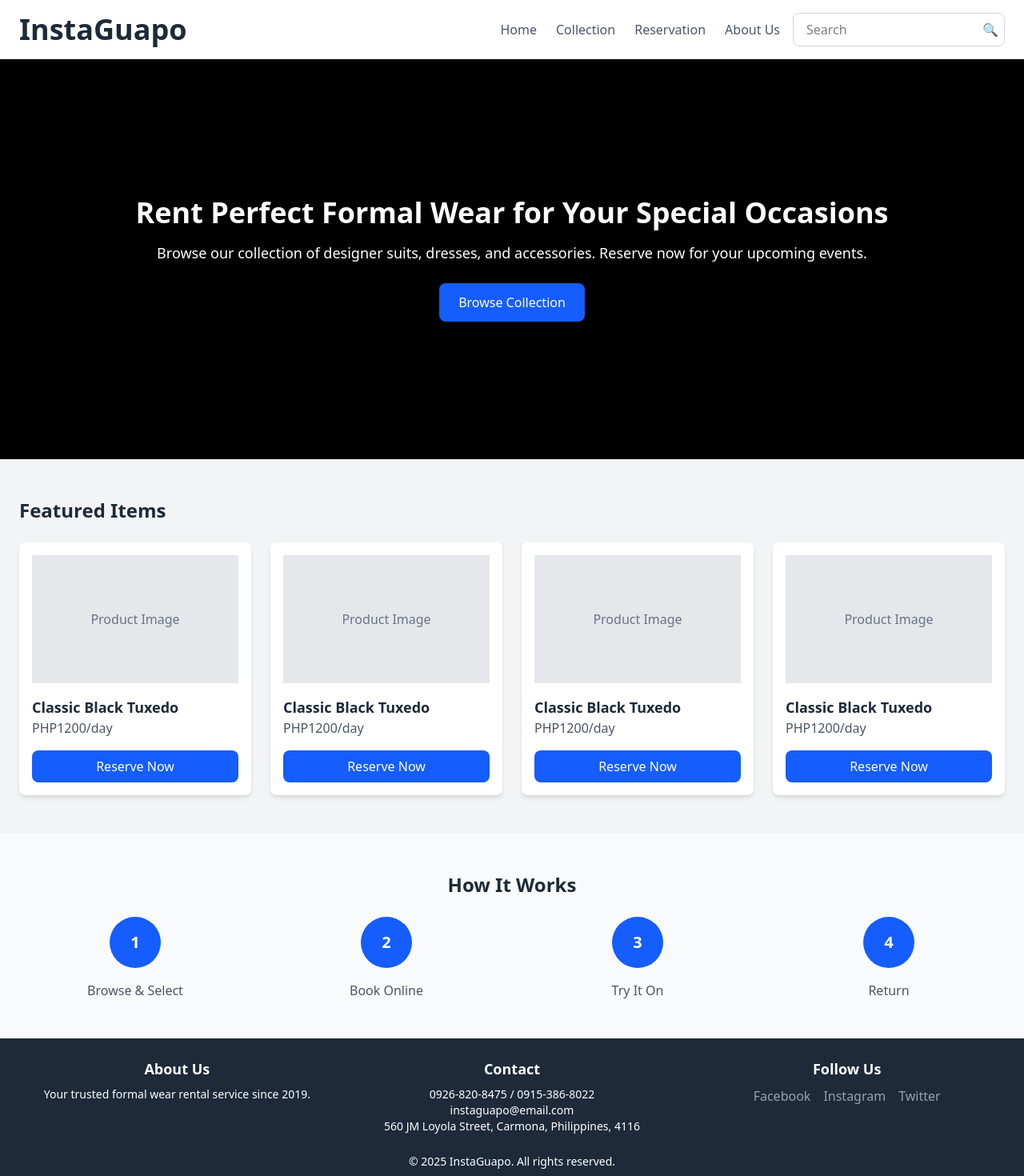
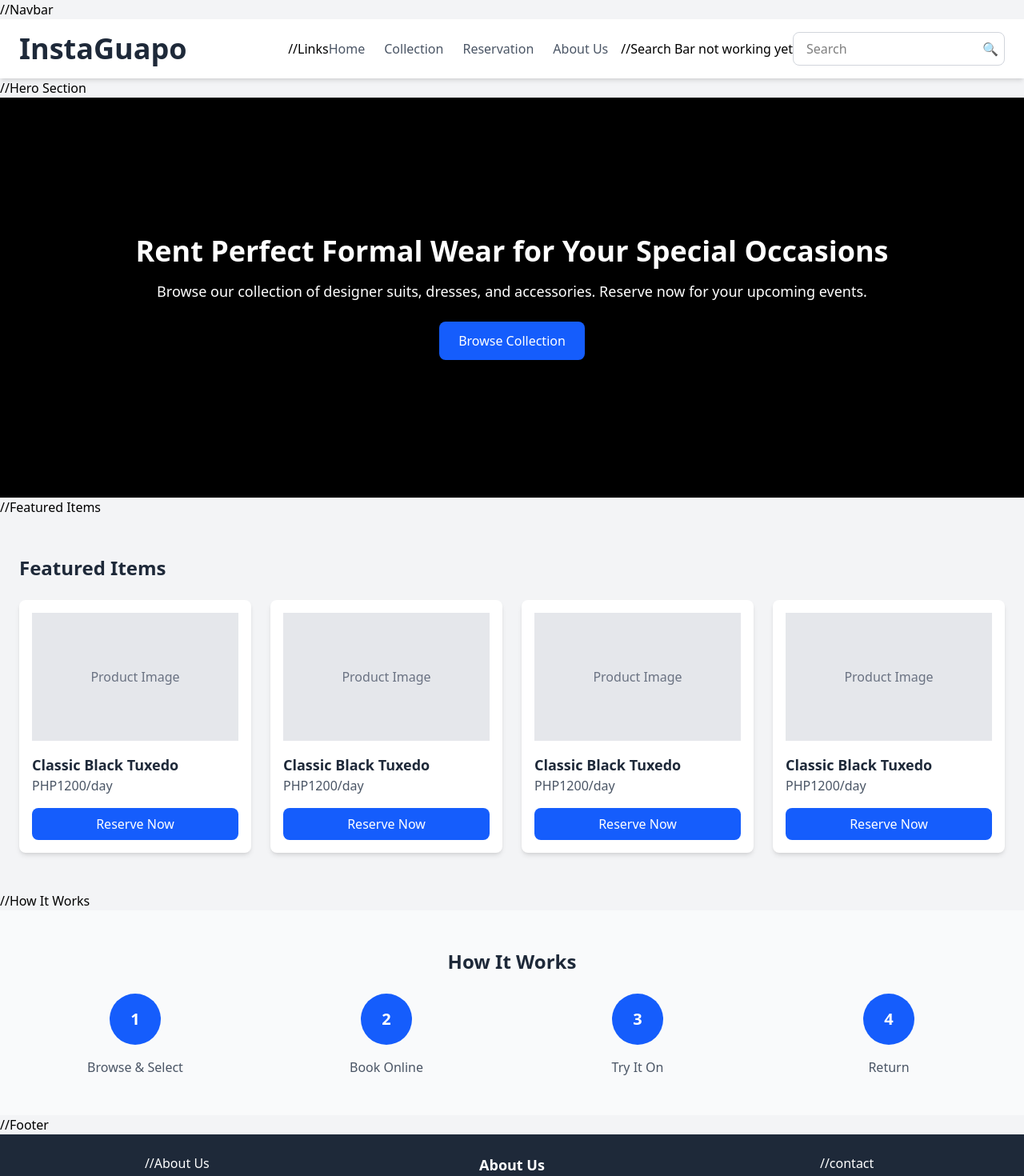
Before and after one commit to Markxuz/Instaguapo, a React (Vite) app in the folder Frontend/: page /Mainpage in a window 1280 px wide. Shown: the top 1470 px of the page at 80% size. Built offline with nearby package versions, Linux system fonts and the light colour scheme.

Commit message:
Add:Comm

```diff
--- a/Frontend/src/App.jsx
+++ b/Frontend/src/App.jsx
@@ -19,7 +19,7 @@ function App() {
                 <Route path="/Login" element={<Login />} />
                 <Route path="/Signup" element={<Signup />} />
 
-                // Protect Mainpage  Using ProtectedRoute //
+                // Protect Mainpage  Using ProtectedRoute
                 <Route path="/Mainpage" element={<Mainpage/>} />
                 <Route path="/Collection" element={<Collection/>} />
                 <Route path="/Reservation" element={<Reservation/>} />
--- a/Frontend/src/pages/Aboutus.jsx
+++ b/Frontend/src/pages/Aboutus.jsx
@@ -8,14 +8,14 @@ function Aboutus() {
             <div className="container mx-auto px-6 py-4 flex justify-between items-center">
               <h1 className="text-4xl font-bold text-gray-800">InstaGuapo</h1>
               <div className="flex items-center space-x-4">
-                {/* Navbar Links */}
+                //Navbar Links
                 <ul className="flex space-x-6">
                   <li><Link to="/Mainpage" className="text-gray-600 hover:text-gray-800">Home</Link></li>
                   <li><Link to="/collection" className="text-gray-600 hover:text-gray-800">Collection</Link></li>
                   <li><Link to="/reservation" className="text-gray-600 hover:text-gray-800">Reservation</Link></li>
                   <li><Link to="/aboutus" className="text-gray-600 hover:text-gray-800">About Us</Link></li>
                 </ul>
-                {/* Search Bar */}
+                //Search Bar not working yet
                 <div className="relative">
                   <input
                     type="text"
@@ -30,13 +30,13 @@ function Aboutus() {
             </div>
           </nav>
 
-          {/* About Us Section */}
+          //About Us
           <section className="container mx-auto px-6 py-12">
             <div className="text-center mb-12">
               <h2 className="text-3xl font-bold text-gray-800">About Us</h2>
             </div>
             <div className="flex flex-col md:flex-row items-center justify-center space-y-6 md:space-y-0 md:space-x-12">
-              {/* Image */}
+              //Image
               <div className="w-full md:w-1/2">
                 <img
                   src="https://via.placeholder.com/600x400"
@@ -44,7 +44,7 @@ function Aboutus() {
                   className="rounded-lg shadow-md"
                 />
               </div>
-              {/* About Us Text */}
+              //Description
               <div className="w-full md:w-1/2 text-center md:text-left">
                 <p className="text-gray-700 text-lg">
                   We are dedicated to providing the best reservation experience for
@@ -55,10 +55,10 @@ function Aboutus() {
             </div>
           </section>
 
-          {/* Contact Us Section */}
+          //Contact Us and Follow Us
           <section className="container mx-auto px-6 py-12">
             <div className="grid grid-cols-1 md:grid-cols-2 gap-12">
-              {/* Contact Us */}
+              //Contact Us
               <div className="text-center md:text-left">
                 <h3 className="text-2xl font-bold text-gray-800 mb-4">Contact Us</h3>
                 <p className="text-gray-700">
@@ -69,7 +69,7 @@ function Aboutus() {
                   📍 560 JM Loyola Street, Carmona, Philippines, 4116
                 </p>
               </div>
-              {/* Follow Us */}
+              //Follow Us
               <div className="text-center md:text-left">
                 <h3 className="text-2xl font-bold text-gray-800 mb-4">Follow Us</h3>
                 <div className="flex justify-center md:justify-start space-x-6">
--- a/Frontend/src/pages/Collection.jsx
+++ b/Frontend/src/pages/Collection.jsx
@@ -10,19 +10,19 @@ function Collection() {
 
   return (
     <div className="min-h-screen bg-gray-100">
-      {/* Navbar */}
+      //Navbar
       <nav className="bg-white shadow-md">
         <div className="container mx-auto px-6 py-4 flex justify-between items-center">
           <h1 className="text-4xl font-bold text-gray-800">InstaGuapo</h1>
           <div className="flex items-center space-x-4">
-            {/* Navbar Links */}
+            //Links
             <ul className="flex space-x-6">
               <li><Link to="/Mainpage" className="text-gray-600 hover:text-gray-800">Home</Link></li>
               <li><Link to="/collection" className="text-gray-600 hover:text-gray-800">Collection</Link></li>
               <li><Link to="/reservation" className="text-gray-600 hover:text-gray-800">Reservation</Link></li>
               <li><Link to="/aboutus" className="text-gray-600 hover:text-gray-800">About Us</Link></li>
             </ul>
-            {/* Search Bar */}
+            //Search Bar not working yet
             <div className="relative">
               <input
                 type="text"
@@ -37,7 +37,7 @@ function Collection() {
         </div>
       </nav>
 
-      {/* Collection Sections */}
+      //Collection
       <div className="container mx-auto px-6 py-12">
         {categories.map((category, index) => (
           <section key={index} className="mb-12">
--- a/Frontend/src/pages/Mainpage.jsx
+++ b/Frontend/src/pages/Mainpage.jsx
@@ -5,19 +5,19 @@ function Mainpage() {
 
   return (
         <div className="min-h-screen bg-gray-100">
-          {/* Navbar */}
+          //Navbar
           <nav className="bg-white shadow-md">
             <div className="container mx-auto px-6 py-4 flex justify-between items-center">
               <h1 className="text-4xl font-bold text-gray-800">InstaGuapo</h1>
               <div className="flex items-center space-x-4">
-                {/* Navbar Links */}
+                //Links
                 <ul className="flex space-x-6">
                   <li><Link to="/mainpage" className="text-gray-600 hover:text-gray-800">Home</Link></li>
                   <li><Link to="/collection" className="text-gray-600 hover:text-gray-800">Collection</Link></li>
                   <li><Link to="/reservation" className="text-gray-600 hover:text-gray-800">Reservation</Link></li>
                   <li><Link to="/aboutus" className="text-gray-600 hover:text-gray-800">About Us</Link></li>
                 </ul>
-                {/* Search Bar */}
+                //Search Bar not working yet
                 <div className="relative">
                   <input
                     type="text"
@@ -32,7 +32,7 @@ function Mainpage() {
             </div>
           </nav>
 
-        {/* Hero Section */}
+        //Hero Section
         <section className="relative bg-cover bg-center h-[500px]" style={{ backgroundImage: "url('https://via.placeholder.com/1200x500')" }}>
           <div className="absolute inset-0 bg-black bg-opacity-50 flex flex-col items-center justify-center text-center text-white px-6">
             <h1 className="text-2xl md:text-4xl font-bold">Rent Perfect Formal Wear for Your Special Occasions</h1>
@@ -43,7 +43,7 @@ function Mainpage() {
           </div>
         </section>
 
-        {/* Featured Items Section */}
+        //Featured Items
           <section className="container mx-auto px-6 py-12">
             <h2 className="text-2xl font-bold text-gray-800 mb-6 text-center md:text-left">Featured Items</h2>
             <div className="grid grid-cols-1 sm:grid-cols-2 md:grid-cols-4 gap-6">
@@ -62,7 +62,7 @@ function Mainpage() {
         </div>
       </section>
 
-      {/* How It Works Section */}
+      //How It Works
       <section className="bg-gray-50 py-12">
         <div className="container mx-auto px-6 text-center">
           <h2 className="text-2xl font-bold text-gray-800 mb-6">How It Works</h2>
@@ -77,23 +77,23 @@ function Mainpage() {
         </div>
       </section>
 
-      {/* Footer */}
+      //Footer
       <footer className="bg-gray-800 text-white py-6">
         <div className="container mx-auto px-6 text-center">
           <div className="grid grid-cols-1 md:grid-cols-3 gap-6">
-            {/* About Us */}
+            //About Us
             <div>
               <h3 className="text-lg font-bold">About Us</h3>
               <p className="text-sm mt-2">Your trusted formal wear rental service since 2019.</p>
             </div>
-            {/* Contact */}
+            //contact
             <div>
               <h3 className="text-lg font-bold">Contact</h3>
               <p className="text-sm mt-2">0926-820-8475 / 0915-386-8022</p>
               <p className="text-sm">instaguapo@email.com</p>
               <p className="text-sm">560 JM Loyola Street, Carmona, Philippines, 4116</p>
             </div>
-            {/* Follow Us */}
+            //Follow Us
             <div>
               <h3 className="text-lg font-bold">Follow Us</h3>
               <div className="flex justify-center space-x-4 mt-2">
--- a/Frontend/src/pages/Signup.jsx
+++ b/Frontend/src/pages/Signup.jsx
@@ -60,7 +60,7 @@ function Signup() {
 
   return (
     <div className="min-h-screen bg-gray-100 flex flex-col">
-      {/* Navbar */}
+      //Navbar
       <nav className="bg-white shadow-md">
         <div className="container mx-auto px-6 py-4 flex justify-between items-center">
           <h1 className="text-4xl font-bold text-gray-800">InstaGuapo</h1>
@@ -75,7 +75,7 @@ function Signup() {
         </div>
       </nav>
 
-      {/* Signup Form */}
+      //Signup Form
       <div className="flex-grow flex items-center justify-center">
         <div className="bg-white shadow-md rounded-lg p-8 w-96 border border-gray-300">
           <h2 className="text-2xl font-bold text-center mb-6">Sign Up</h2>
@@ -84,7 +84,7 @@ function Signup() {
           {successMessage && <p className="text-green-500 text-center mb-4">{successMessage}</p>}
 
           <form onSubmit={handleSignup}>
-            {/* Username Field */}
+            //Username
             <div className="mb-4">
               <label className="block text-gray-700 font-medium mb-2">Full Name</label>
               <input
@@ -96,7 +96,7 @@ function Signup() {
               />
             </div>
 
-            {/* Email Field */}
+            // Email
             <div className="mb-4">
               <label className="block text-gray-700 font-medium mb-2">Email</label>
               <input
@@ -108,7 +108,7 @@ function Signup() {
               />
             </div>
 
-            {/* Phone Number Field */}
+            //Phone Number
             <div className="mb-4">
               <label className="block text-gray-700 font-medium mb-2">Phone Number</label>
               <input
@@ -120,7 +120,7 @@ function Signup() {
               />
             </div>
 
-            {/* Password Field */}
+            //Password
             <div className="mb-4">
               <label className="block text-gray-700 font-medium mb-2">Password</label>
               <div className="relative">
@@ -141,7 +141,7 @@ function Signup() {
               </div>
             </div>
 
-            {/* Confirm Password Field */}
+            //Confirm Password
             <div className="mb-4">
               <label className="block text-gray-700 font-medium mb-2">Confirm Password</label>
               <div className="relative">
@@ -162,14 +162,14 @@ function Signup() {
               </div>
             </div>
 
-            {/* Already Have an Account */}
+            //Have an account field
             <div className="text-center mb-4">
               <p className="text-sm text-gray-600">
                 Already have an account? <Link to="/login" className="text-blue-600 hover:underline">Login</Link>
               </p>
             </div>
 
-            {/* Signup Button */}
+            //Signup button
             <button
               type="submit"
               className="w-full bg-black text-white py-2 rounded-lg hover:bg-gray-800"
```
